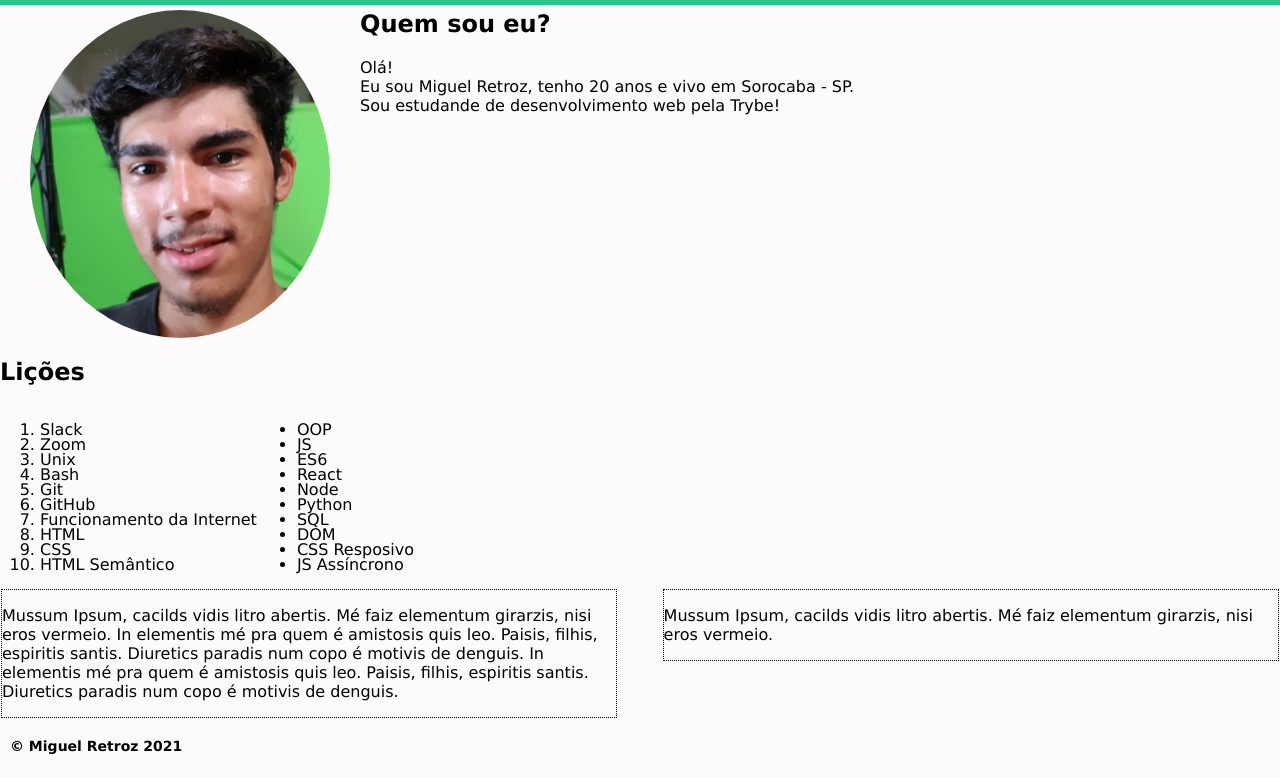
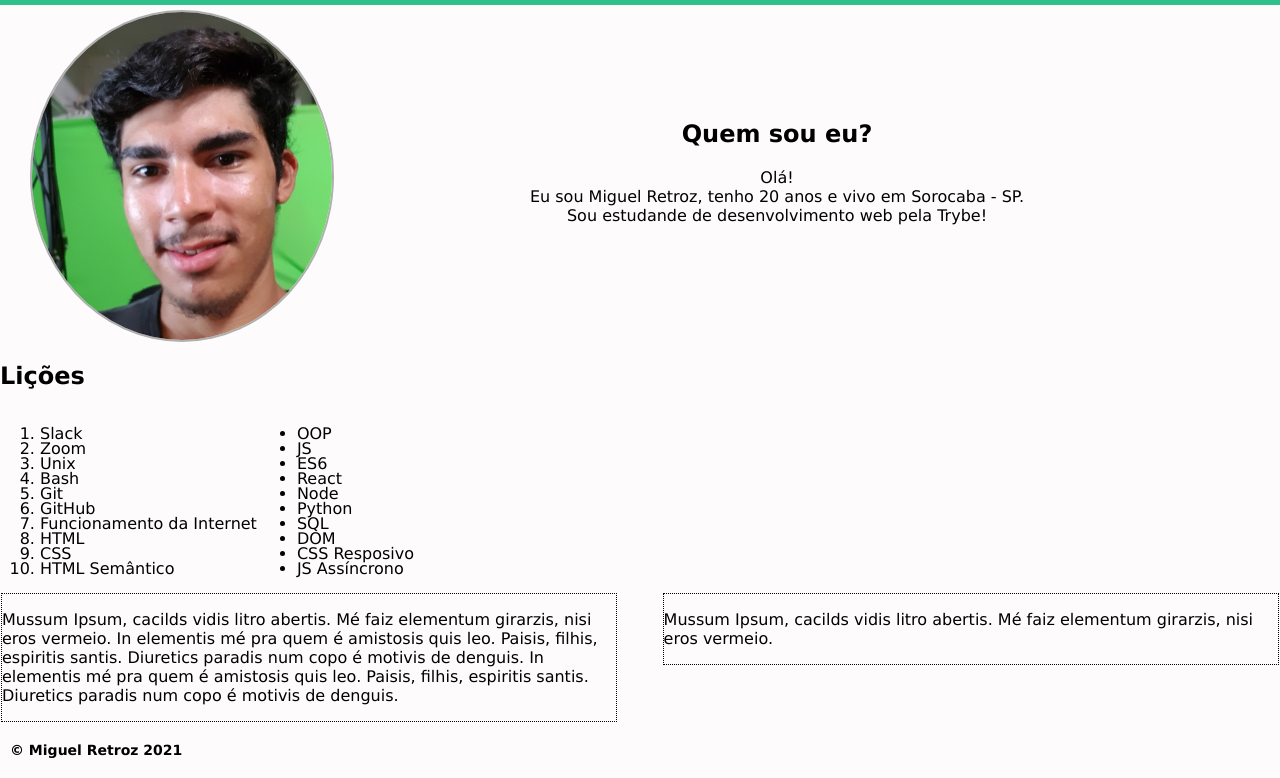
Before and after one commit to miguelretroz/lessons-learned, a website: page index.html in a window 1280 px wide. Shown: the part 65-843 px from the top of the page. Drawn offline with Linux system fonts and the light colour scheme.

Commit message:
Aligning the description

```diff
--- a/index.html
+++ b/index.html
@@ -15,10 +15,12 @@
         <main>
             <section class="info_pessoais">
                 <img src="./img/20210404_232550-min.jpg" alt="foto de Miguel Retroz" id="minha_foto" width="300px">
-                <h1>Quem sou eu?</h1>
-                <p> Olá!<br>Eu sou Miguel Retroz, tenho 20 anos e vivo em Sorocaba - SP.<br>
-                Sou estudande de desenvolvimento web pela Trybe!
-                </p>
+                <div id="descricao">
+                    <h1>Quem sou eu?</h1>
+                    <p> Olá!<br>Eu sou Miguel Retroz, tenho 20 anos e vivo em Sorocaba - SP.<br>
+                    Sou estudande de desenvolvimento web pela Trybe!
+                    </p>
+                </div>
                 <div class="clear"></div>
             </section>
 
--- a/style.css
+++ b/style.css
@@ -52,13 +52,20 @@ main {
     float: left;
     margin-left: 30px;
     margin-right: 30px;
+    border:rgb(175, 175, 175) solid 2px;
     border-radius: 50%
 }
 
 #minha_foto:hover {
     transition: 1000ms;
     border-radius: 20%;
-    transition-property: all;
+    border: #2fc18c solid 5px;
+
+}
+
+#descricao {
+    text-align: center;
+    padding: 90px;
 }
 
 #licoes_aprendidas, #licoes_a_aprender{
```
